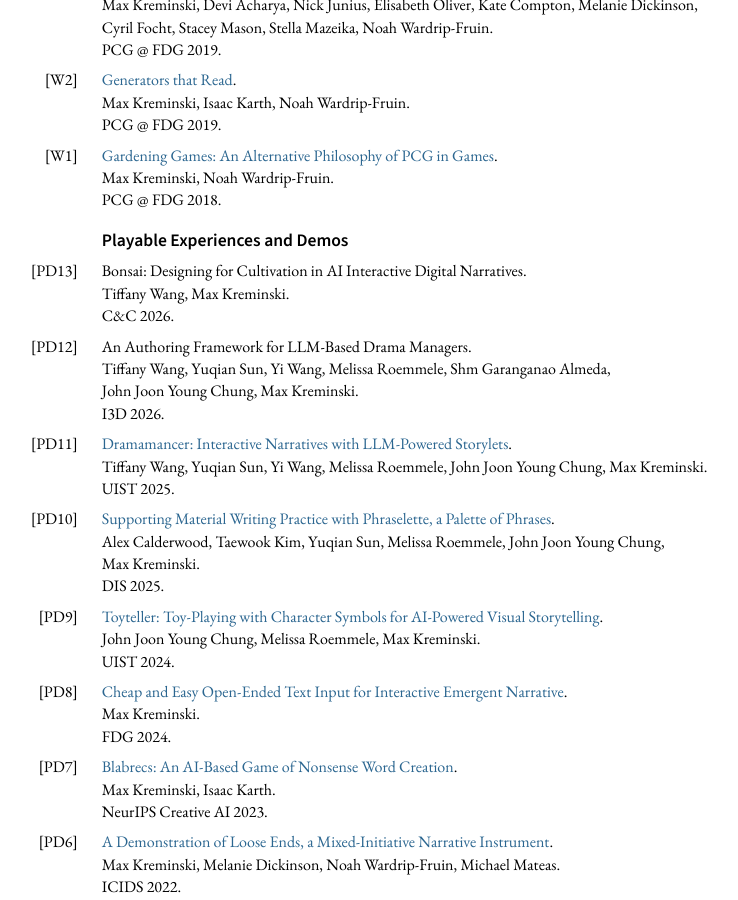
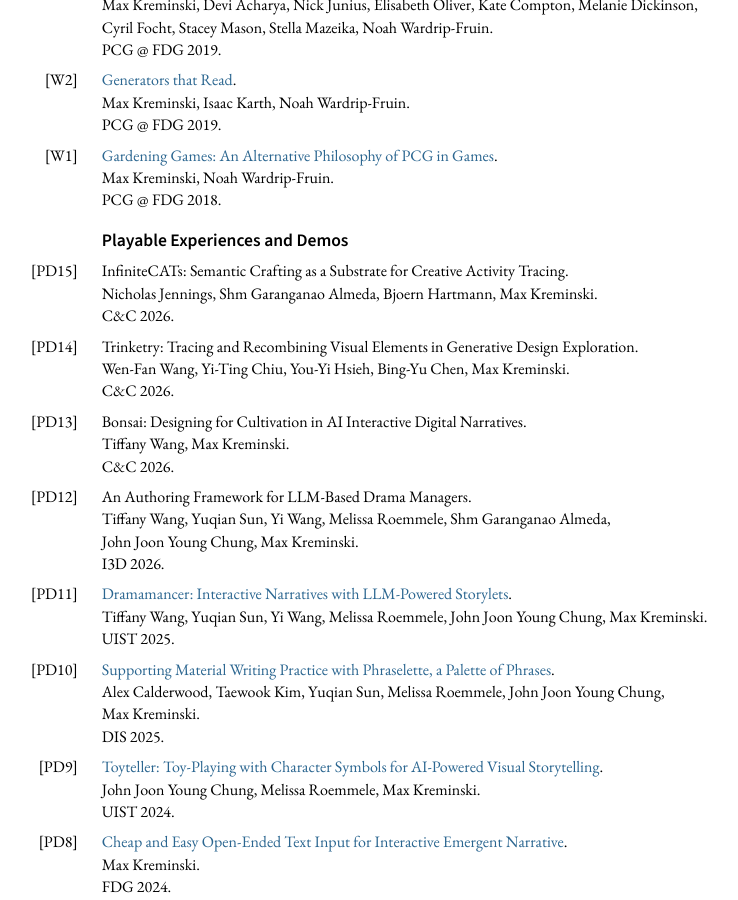
Before and after one commit to mkremins/mkremins.github.io, a Jekyll site: the page built from cv/index.html, in a window 1280 px wide and 900 px high, scrolled down 6398 px. Shown: the whole window, without its empty margins (281-1019 px from the left). Built offline with Jekyll 4.4.1, drawn with Linux system fonts in a browser that asks for light colours.

Commit message:
Add C&C 2026 InfiniteCATs and Trinketry demos/posters

```diff
--- a/_data/publications.json
+++ b/_data/publications.json
@@ -8,6 +8,22 @@
   "venue_long": "ACM Conference on Creativity & Cognition",
   "pubtype": "full",
   "acceptrate": "20%",
+},
+{
+  "title": "InfiniteCATs: Semantic Crafting as a Substrate for Creative Activity Tracing",
+  "url": "",
+  "authors": ["Nicholas Jennings", "Shm Garanganao Almeda", "Bjoern Hartmann", "Max Kreminski"],
+  "year": "2026",
+  "venue": "C&C",
+  "pubtype": "pe_or_demo",
+},
+{
+  "title": "Trinketry: Tracing and Recombining Visual Elements in Generative Design Exploration",
+  "url": "",
+  "authors": ["Wen-Fan Wang", "Yi-Ting Chiu", "You-Yi Hsieh", "Bing-Yu Chen", "Max Kreminski"],
+  "year": "2026",
+  "venue": "C&C",
+  "pubtype": "pe_or_demo",
 },
 {
   "title": "Bonsai: Designing for Cultivation in AI Interactive Digital Narratives",
```
